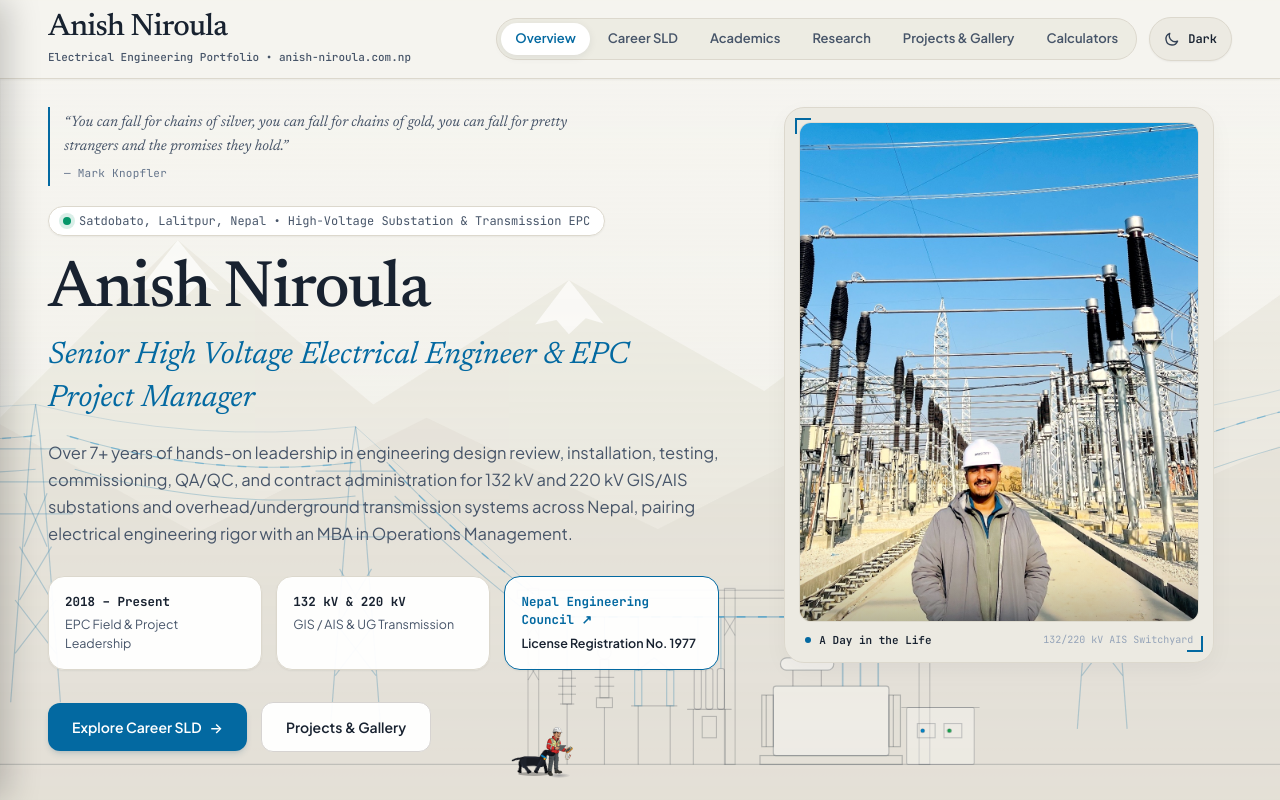
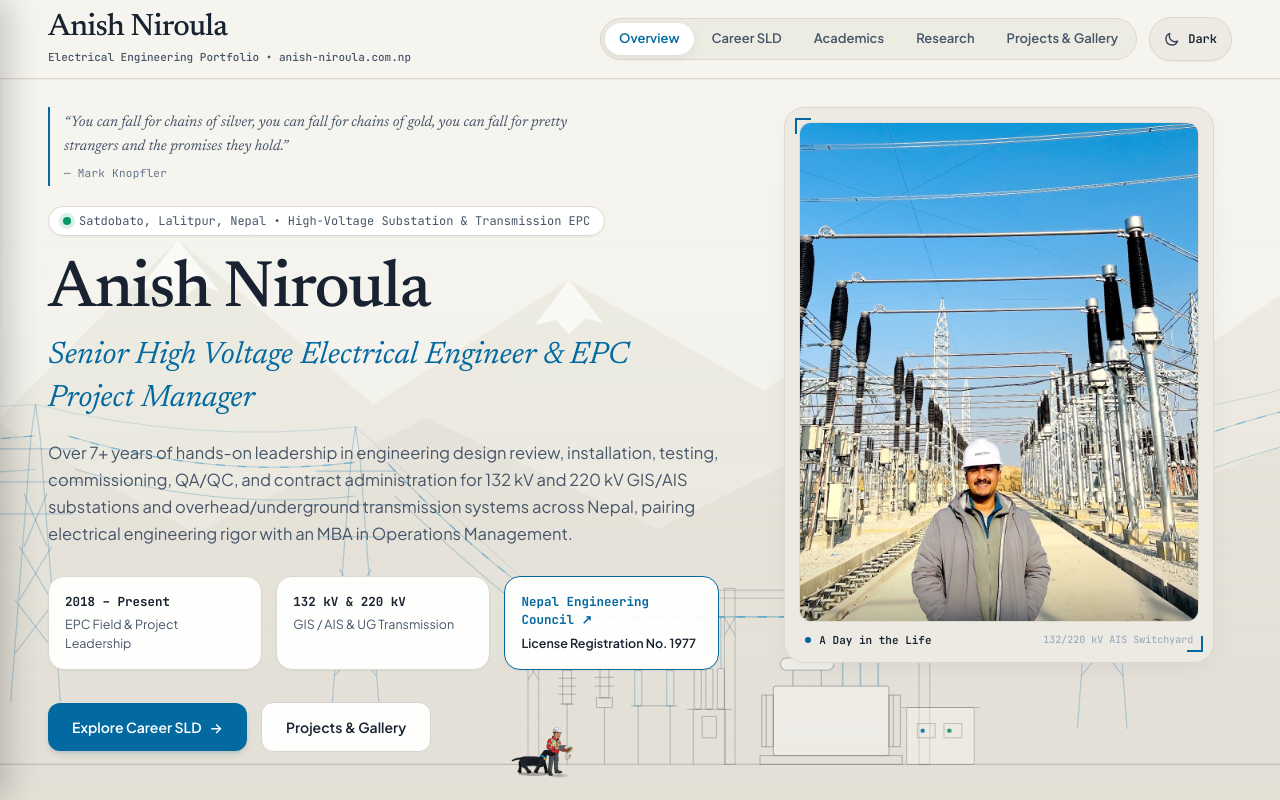
Before and after one commit to anishniroula0/Anish-Niroula---Personal-Website, a plain HTML site: page index.html in a window 1280 px wide. Shown: the top 800 px of the page. Drawn offline with Linux system fonts and the light colour scheme.

Commit message:
chore(nav): temporarily hide Calculators tab while auditing formulas and redesigning UI

```diff
--- a/js/app.js
+++ b/js/app.js
@@ -115,7 +115,7 @@ function scrollAcadToNode(nodeId) {
 /* -------------------------------------------------------------------------
    1. MULTI-VIEW NAVIGATION & ROUTING
    ------------------------------------------------------------------------- */
-const VIEW_IDS = ['overview', 'career-sld', 'academics', 'research', 'projects', 'calculators'];
+const VIEW_IDS = ['overview', 'career-sld', 'academics', 'research', 'projects']; // 'calculators' temporarily hidden during refinement
 
 const VIEW_TITLES = {
   'overview': 'Anish Niroula — High Voltage Electrical Engineer & EPC Project Manager',
```
Also changed, not shown: index.html (+4 -1 lines).
